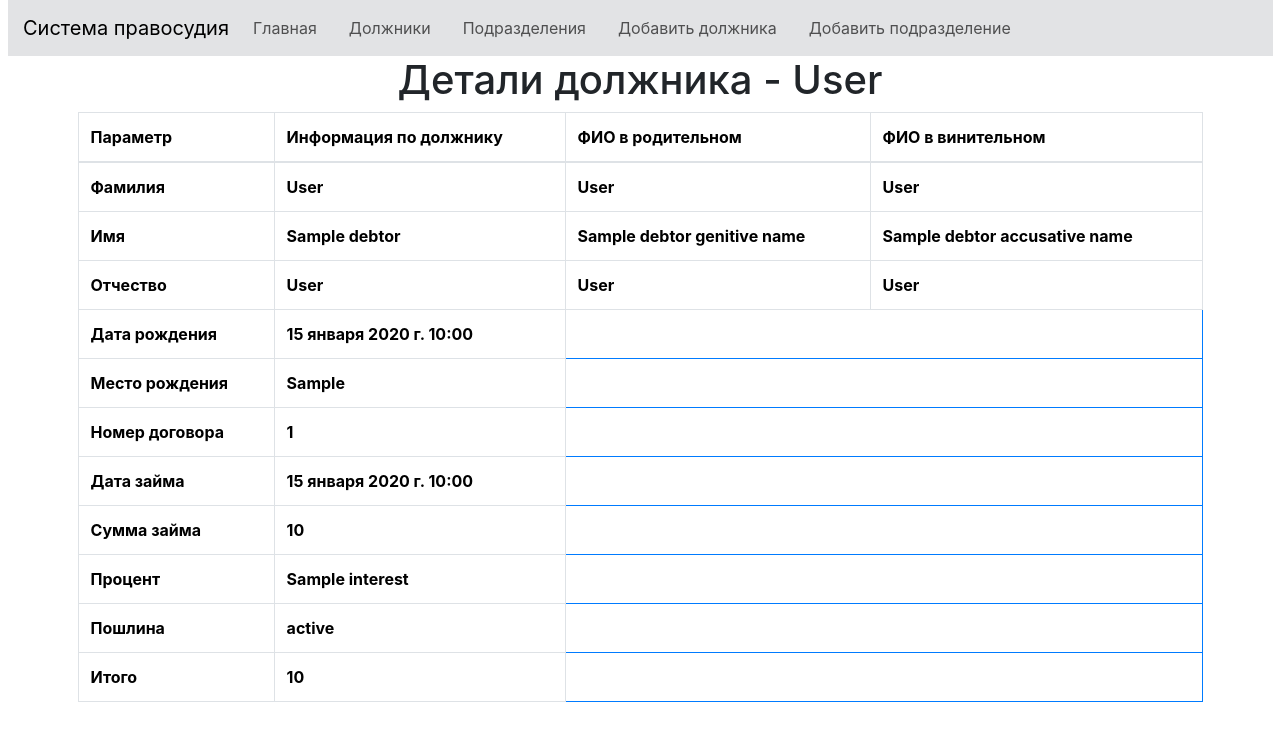
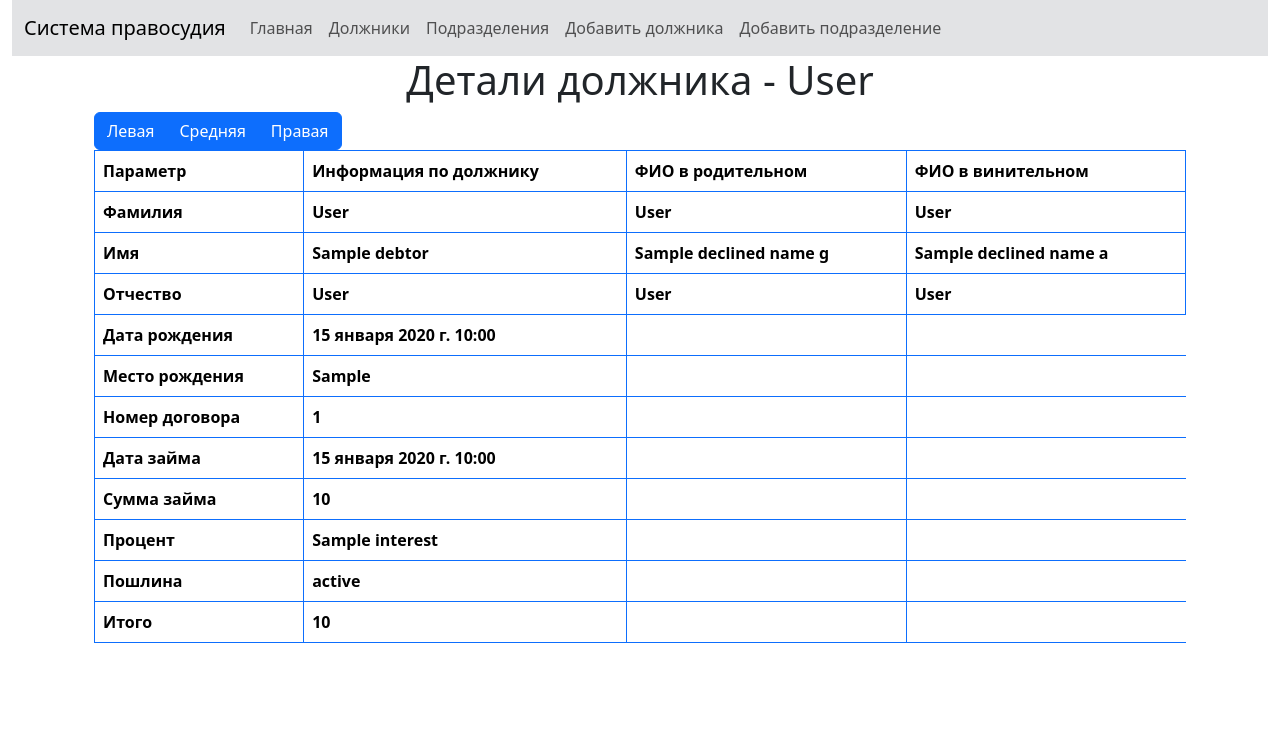
Before and after one commit to Regum/any, a Django app: template mkk/templates/debtor_detail.html in a window 1280 px wide. Shown: the top 741 px of the page. Run offline with Django 5.2, Linux system fonts and the light colour scheme; the template is opened without the code that fills it: most values are stand-ins (such as "Sample title", 1, 10 or a date in 2020); lists and menus that the app fills with data are empty; some libraries are stand-ins or nearby versions.

Commit message:
Выдал функцию которая склоняет ФИО.ю вывел в веб.

```diff
--- a/mkk/templates/add_debtors.html
+++ b/mkk/templates/add_debtors.html
@@ -21,7 +21,7 @@
         {% endfor %}
         </div>
     <div>
-    <input type="submit" value="Добавить">
+    <input class="form-control" type="submit" value="Добавить">
     </div>
 </form>
 
--- a/mkk/templates/base.html
+++ b/mkk/templates/base.html
@@ -6,7 +6,7 @@
     <meta name="viewport" content="width=device-width, initial-scale=1.0">
     <link rel="stylesheet" href="/static/css/style.css">
     <link rel="stylesheet" href="/static/css/bootstrap.min.css">
-    <link rel="stylesheet" href="/static/dist/css/adminlte.min.css">
+
     <title> {% block title %}{% endblock title %} </title>
 </head>
 <body>
@@ -46,7 +46,7 @@
     {% block header %}{% endblock header %}
     {% block body %}{% endblock body %}
     <script defer src="/static/js/bootstrap.bundle.min.js"></script>
-    <script defer src="/static/dist/js/adminlte.min.js"></script>
+
 
     </div>
   </body>
--- a/mkk/templates/debtor_detail.html
+++ b/mkk/templates/debtor_detail.html
@@ -9,8 +9,14 @@
 
 {% block body %}
 
-<h1 class="text-center">Детали должника - {{ debtor.surname }}</h1>
+<div class="container">
+<h1 class="text-center">Детали должника - {{ debtors.surname }}</h1>
 
+<div class="btn-group justify-content-md-end" role="group" aria-label="Простой пример">
+    <button type="button" class="btn btn-primary">Левая</button>
+    <button type="button" class="btn btn-primary">Средняя</button>
+    <button type="button" class="btn btn-primary">Правая</button>
+</div>
 <table class="table table-bordered border-primary">
 
   <thead>
@@ -24,60 +30,68 @@
   <tbody>
     <tr>
         <th scope="row">Фамилия</th>
-        <th>{{ debtor.surname }}</th>
-        <th>{{ debtor_genitive_surname }}</th>
-        <th>{{ debtor_accusative_surname }}</th>
+        <th>{{ debtors.surname }}</th>
+        <th>{{ declined_surname_g }}</th>
+        <th>{{ declined_surname_a }}</th>
     </tr>
     <tr>
         <th scope="row">Имя</th>
-        <th>{{ debtor.name }}</th>
-        <th>{{ debtor_genitive_name }}</th>
-        <th>{{ debtor_accusative_name }}</th>
+        <th>{{ debtors.name }}</th>
+        <th>{{ declined_name_g }}</th>
+        <th>{{ declined_name_a }}</th>
 
     </tr>
     <tr>
         <th scope="row">Отчество</th>
-        <th>{{ debtor.lastname }}</th>
-        <th>{{ debtor_genitive_lastname }}</th>
-        <th>{{ debtor_accusative_lastname }}</th>
+        <th>{{ debtors.lastname }}</th>
+        <th>{{ declined_lastname_g }}</th>
+        <th>{{ declined_lastname_a }}</th>
     </tr>
     <tr>
         <th scope="row">Дата рождения</th>
-        <th>{{ debtor.date_birth }}</th>
+        <th>{{ debtors.date_birth }}</th>
+        <th> </th>
     </tr>
     <tr>
         <th scope="row">Место рождения</th>
-        <th>{{ debtor.place_birth }}</th>
+        <th>{{ debtors.place_birth }}</th>
+        <th> </th>
     </tr>
     <tr>
         <th scope="row">Номер договора</th>
-        <th>{{ debtor.contract_number }}</th>
+        <th>{{ debtors.contract_number }}</th>
+        <th> </th>
     </tr>
     <tr>
         <th scope="row">Дата займа</th>
-        <th>{{ debtor.agreement_date }}</th>
+        <th>{{ debtors.agreement_date }}</th>
+        <th> </th>
     </tr>
     <tr>
         <th scope="row">Сумма займа</th>
-        <th>{{ debtor.loan_amount }}</th>
+        <th>{{ debtors.loan_amount }}</th>
+        <th> </th>
     </tr>
     <tr>
         <th scope="row">Процент</th>
-        <th>{{ debtor.interest }}</th>
+        <th>{{ debtors.interest }}</th>
+        <th> </th>
     </tr>
     <tr>
         <th scope="row">Пошлина</th>
-        <th>{{ debtor.state_duty }}</th>
+        <th>{{ debtors.state_duty }}</th>
+        <th> </th>
     </tr>
     <tr>
         <th scope="row">Итого</th>
-        <th>{{ debtor.total }}</th>
+        <th>{{ debtors.total }}</th>
+        <th> </th>
     </tr>
 
 
 
   </tbody>
 </table>
-
+</div>
 
 {% endblock body %}
--- a/mkk/templates/departments.html
+++ b/mkk/templates/departments.html
@@ -11,7 +11,7 @@
 
 
 {% block body %}
-{% for departments in all_departments %}
+
 <table class="table">
     <thead>
         <tr>
@@ -21,16 +21,18 @@
 
         </tr>
     </thead>
+    {% for departments in all_departments %}
     <tbody>
     <tr>
         <td>{{ departments.id }}</td>
         <td>{{ departments.name }}</td>
         <td>{{ departments.letter }}</td>
     </tr>
+    {% endfor %}
     </tbody>
 </table>
 
 
 
-{% endfor %}
+
 {% endblock body %}
--- a/mkk/urls.py
+++ b/mkk/urls.py
@@ -1,5 +1,12 @@
 from django.urls import path, re_path
+from django.conf import settings
+from django.conf.urls.static import static
+
+
+
+
 from . import views
+
 
 
 urlpatterns = [
@@ -10,4 +17,4 @@ urlpatterns = [
     re_path(r'^departments', views.departments, name='departments'),
     path('add_department/', views.add_department_CreateView.as_view(), name='add_department'),
 
-]
+] + static(settings.MEDIA_URL, document_root=settings.MEDIA_ROOT)
--- a/r.txt
+++ b/r.txt
@@ -1,7 +1,11 @@
 asgiref==3.7.2
+DAWG-Python==0.7.2
 Django==5.0.3
 django-adminlte-3==0.1.6
+docopt==0.6.2
 psycopg2-binary==2.9.9
+pymorphy2==0.9.1
+pymorphy2-dicts-ru==2.4.417127.4579844
 python-dotenv==1.0.1
 sqlparse==0.4.4
 typing_extensions==4.9.0
```
Also changed, not shown: mkk/views.py (+24 -1 lines).
